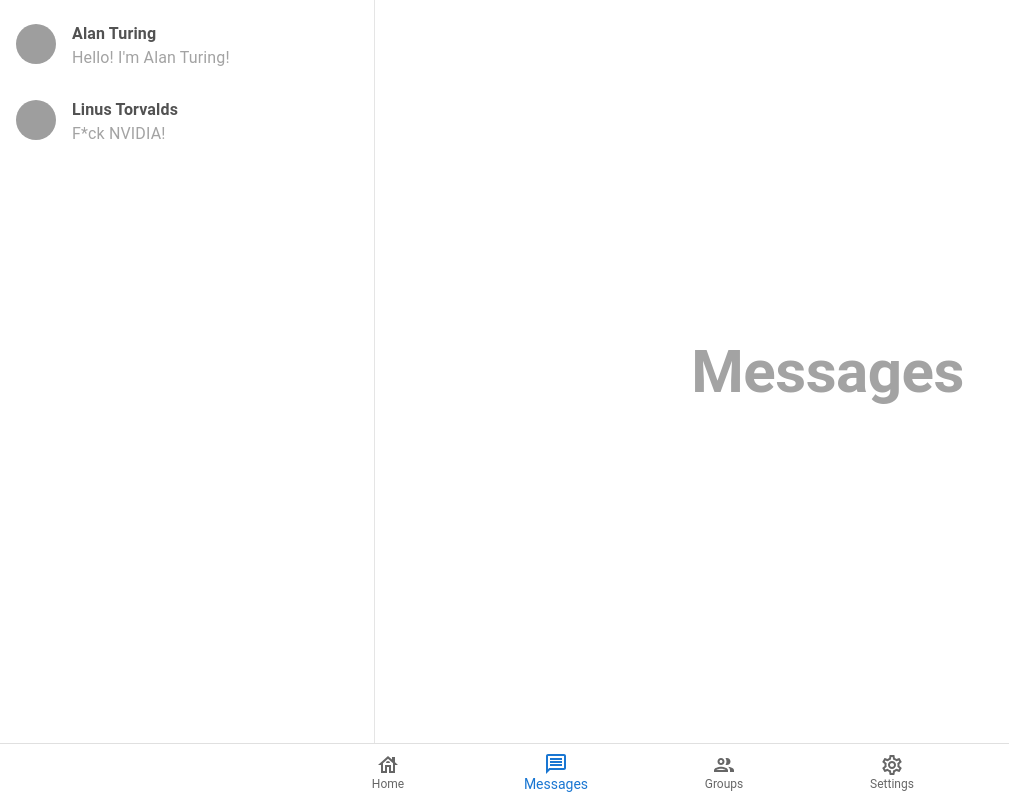
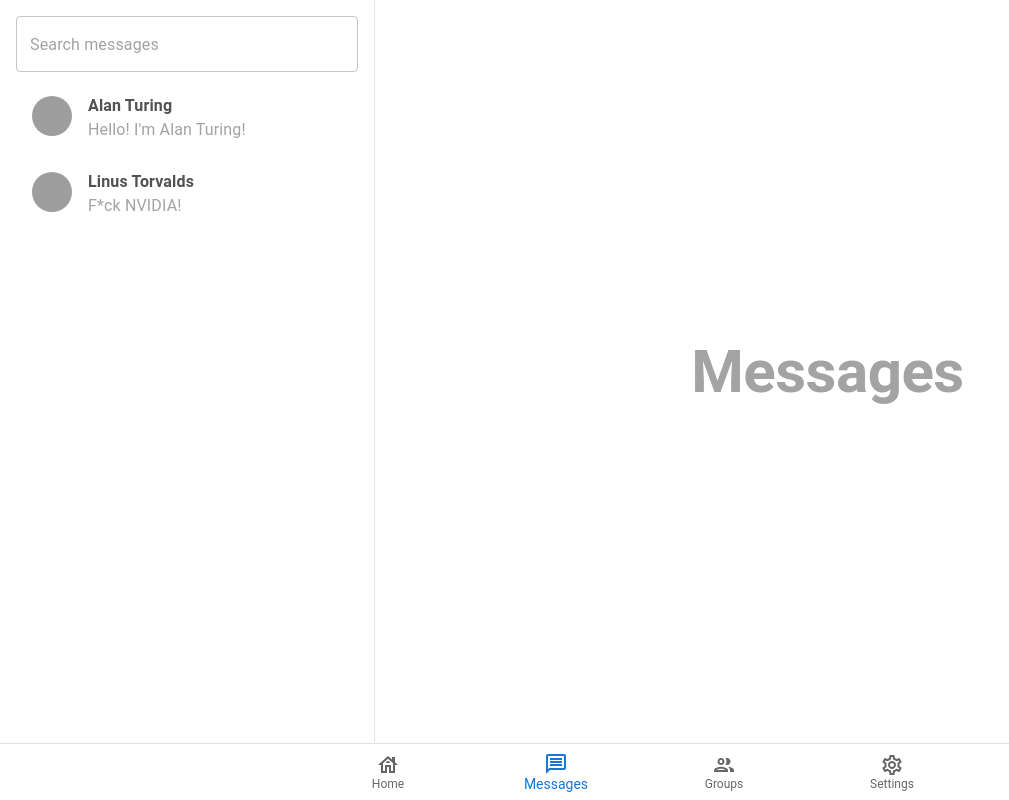
Before and after one commit to hzokbe/messeeji, a React (Vite) app in the folder client/: page /messages in a window 1280 px wide. Shown: the whole page, without its empty margins (0-1009 px from the left). Built offline with nearby package versions, Linux system fonts and the light colour scheme; grey boxes are pictures that could not be loaded.

Commit message:
feat(messages): add search bar

```diff
--- a/client/src/pages/Messages.tsx
+++ b/client/src/pages/Messages.tsx
@@ -10,11 +10,11 @@ import {
   BottomNavigation,
   BottomNavigationAction,
   Box,
-  Divider,
   List,
   ListItem,
   ListItemAvatar,
   ListItemText,
+  TextField,
   Typography,
 } from "@mui/material";
 
@@ -25,8 +25,6 @@ import { useLocation, useNavigate } from "react-router-dom";
 import handleNavigationChange from "../utils/navigation";
 
 import setIndexByPathname from "../utils/location";
-
-import { Link } from "react-router-dom";
 
 type Message = {
   author: string;
@@ -73,8 +71,12 @@ const Messages = () => {
             width: "30%",
             borderRight: "1px solid #e5e5e5",
             overflowY: "auto",
+            boxSizing: "border-box",
+            padding: "16px",
           }}
         >
+          <TextField sx={{ width: "100%" }} placeholder="Search messages" />
+
           <List>
             {messages.map((m: Message) => (
               <ListItem
```
